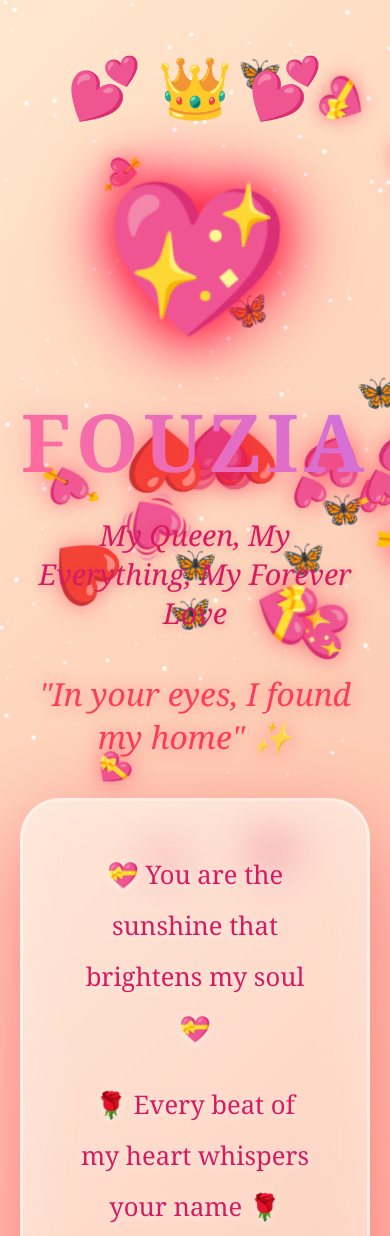
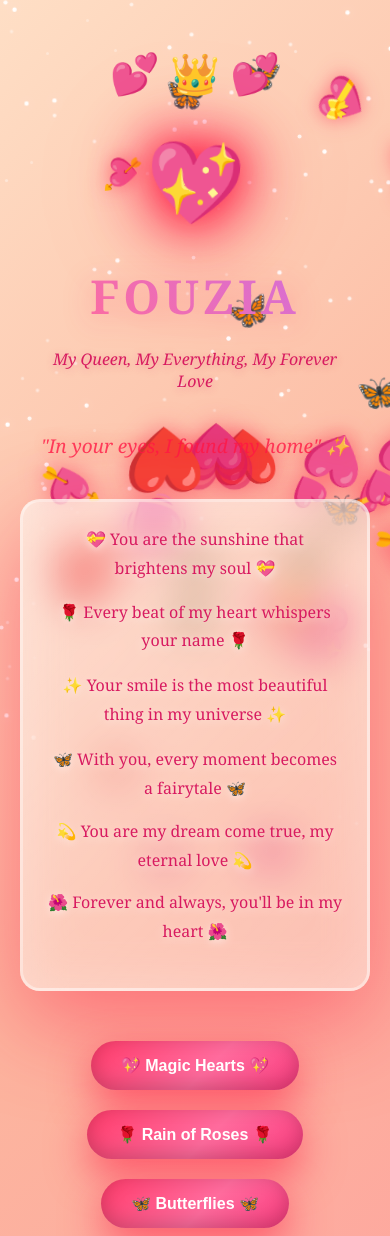
Before and after one commit to AbdouGG/mylove, a plain HTML site: page index.html in a window 390 px wide. Shown: the top 1236 px of the page. Drawn offline with Linux system fonts and the light colour scheme.

Commit message:
Update index.html

```diff
--- a/index.html
+++ b/index.html
@@ -60,7 +60,7 @@
         }
 
         .hearts-crown {
-            font-size: 60px;
+            font-size: clamp(40px, 8vw, 60px);
             margin-bottom: 10px;
             animation: float 3s ease-in-out infinite;
         }
@@ -71,7 +71,7 @@
         }
 
         .main-heart {
-            font-size: 150px;
+            font-size: clamp(80px, 20vw, 150px);
             color: #ff1744;
             animation: heartbeat 1.2s infinite, rotate 10s linear infinite;
             text-shadow: 0 0 40px rgba(255, 23, 68, 0.9),
@@ -92,7 +92,7 @@
         }
 
         h1 {
-            font-size: 5em;
+            font-size: clamp(2.5em, 12vw, 5em);
             background: linear-gradient(45deg, #ff1744, #ff6b9d, #c471ed, #667eea);
             background-size: 300% 300%;
             animation: gradientText 3s ease infinite;
@@ -101,7 +101,7 @@
             background-clip: text;
             margin-bottom: 20px;
             font-weight: bold;
-            letter-spacing: 5px;
+            letter-spacing: clamp(2px, 1vw, 5px);
             filter: drop-shadow(0 5px 15px rgba(255, 23, 68, 0.3));
         }
 
@@ -111,12 +111,13 @@
         }
 
         .subtitle {
-            font-size: 1.8em;
+            font-size: clamp(1em, 4vw, 1.8em);
             color: #d81b60;
             margin-bottom: 40px;
             font-style: italic;
             text-shadow: 0 2px 10px rgba(216, 27, 96, 0.3);
             animation: pulse 2s ease-in-out infinite;
+            padding: 0 15px;
         }
 
         @keyframes pulse {
@@ -127,8 +128,8 @@
         .love-message {
             background: linear-gradient(135deg, rgba(255, 255, 255, 0.4), rgba(255, 255, 255, 0.2));
             backdrop-filter: blur(20px);
-            border-radius: 40px;
-            padding: 50px;
+            border-radius: clamp(20px, 5vw, 40px);
+            padding: clamp(25px, 5vw, 50px);
             margin: 40px 0;
             border: 3px solid rgba(255, 255, 255, 0.5);
             box-shadow: 0 30px 80px rgba(255, 23, 68, 0.3),
@@ -143,9 +144,9 @@
 
         .love-message p {
             color: #d81b60;
-            font-size: 1.6em;
-            line-height: 2;
-            margin-bottom: 25px;
+            font-size: clamp(1em, 3.5vw, 1.6em);
+            line-height: 1.8;
+            margin-bottom: clamp(15px, 3vw, 25px);
             text-shadow: 0 2px 8px rgba(255, 255, 255, 0.5);
             font-weight: 500;
             animation: textFloat 4s ease-in-out infinite;
@@ -213,8 +214,8 @@
             animation: buttonGradient 3s ease infinite;
             color: white;
             border: none;
-            padding: 25px 60px;
-            font-size: 1.4em;
+            padding: clamp(15px, 3vw, 25px) clamp(30px, 6vw, 60px);
+            font-size: clamp(1em, 3vw, 1.4em);
             border-radius: 60px;
             cursor: pointer;
             box-shadow: 0 15px 40px rgba(255, 23, 68, 0.6),
@@ -337,12 +338,13 @@
         }
 
         .love-quote {
-            font-size: 2em;
+            font-size: clamp(1.2em, 4vw, 2em);
             color: #ff1744;
             font-style: italic;
             margin: 40px 0;
             text-shadow: 0 0 20px rgba(255, 23, 68, 0.5);
             animation: fadeInOut 4s ease-in-out infinite;
+            padding: 0 15px;
         }
 
         @keyframes fadeInOut {
```
